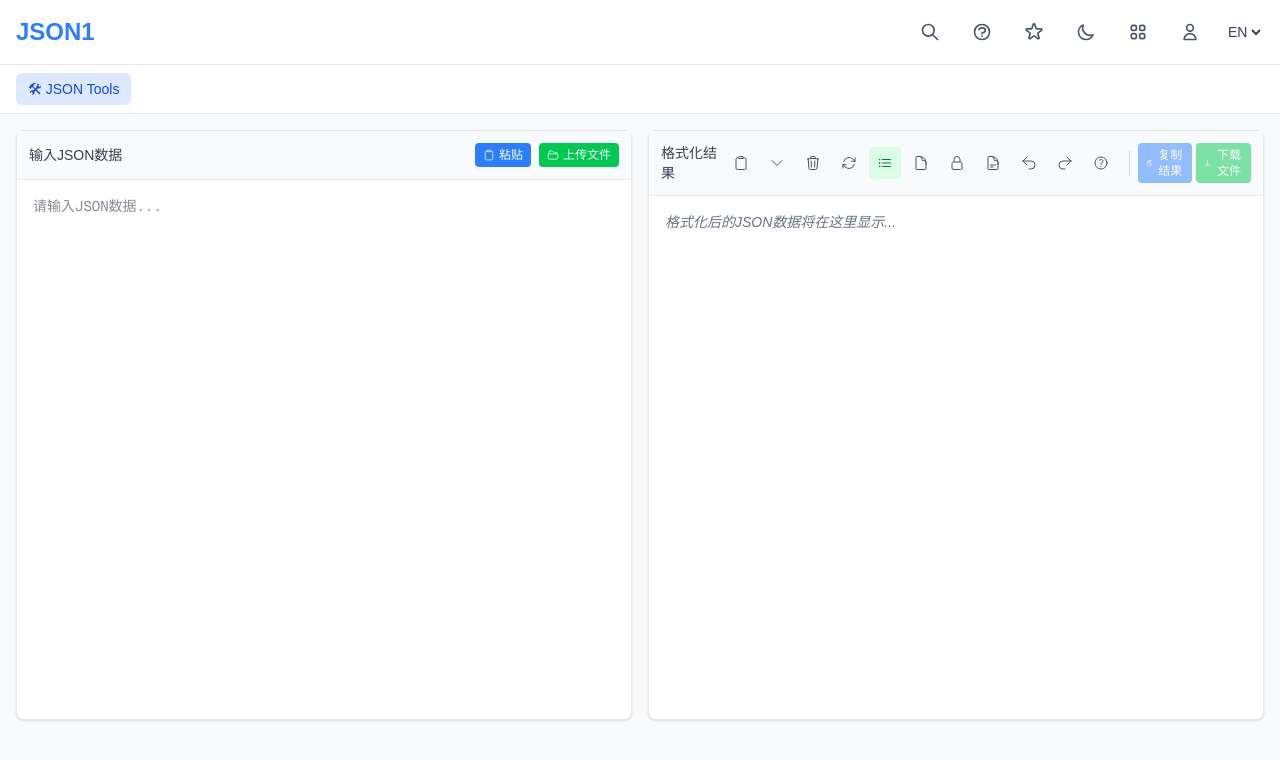
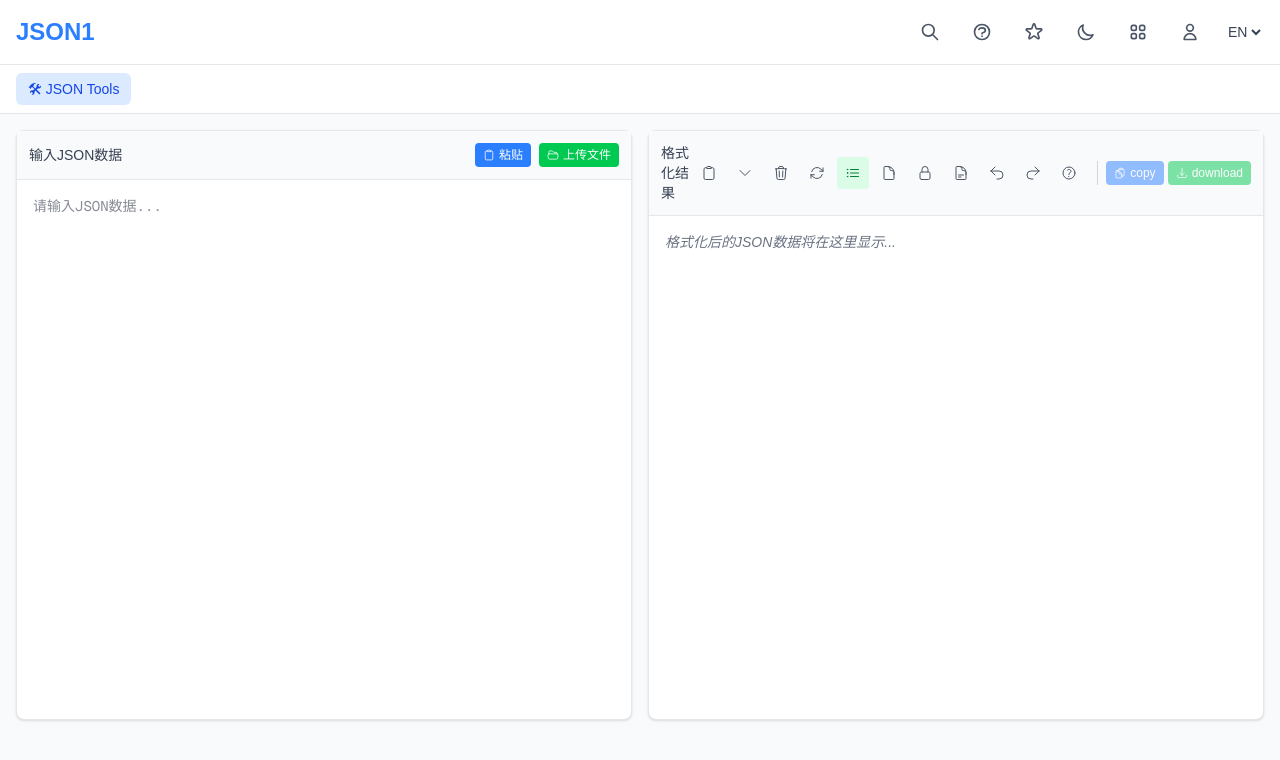
Before and after one commit to ken-fs/json, a Next.js app: page / in a window 1280 px wide. Shown: the top 760 px of the page. Built offline with nearby package versions, Linux system fonts and the light colour scheme.

Commit message:
Update JSONFormatter component

```diff
--- a/src/components/JSONFormatter.tsx
+++ b/src/components/JSONFormatter.tsx
@@ -418,7 +418,7 @@ export default function JSONFormatter() {
                     className="flex items-center space-x-1 text-xs px-2 py-1 bg-blue-500 text-white rounded hover:bg-blue-600 transition-colors disabled:opacity-50"
                   >
                     <ClipboardDocumentIcon className="w-3 h-3" />
-                    <span>复制结果</span>
+                    <span>copy</span>
                   </button>
                   <div className="absolute bottom-full left-1/2 transform -translate-x-1/2 mb-2 px-2 py-1 bg-gray-800 text-white text-xs rounded opacity-0 group-hover:opacity-100 transition-opacity duration-200 pointer-events-none whitespace-nowrap z-50">
                     复制格式化后的JSON到剪贴板
@@ -436,7 +436,7 @@ export default function JSONFormatter() {
                     className="flex items-center space-x-1 text-xs px-2 py-1 bg-green-500 text-white rounded hover:bg-green-600 transition-colors disabled:opacity-50"
                   >
                     <ArrowDownTrayIcon className="w-3 h-3" />
-                    <span>下载文件</span>
+                    <span>download</span>
                   </button>
                   <div className="absolute bottom-full left-1/2 transform -translate-x-1/2 mb-2 px-2 py-1 bg-gray-800 text-white text-xs rounded opacity-0 group-hover:opacity-100 transition-opacity duration-200 pointer-events-none whitespace-nowrap z-50">
                     将JSON文件下载到本地
```
